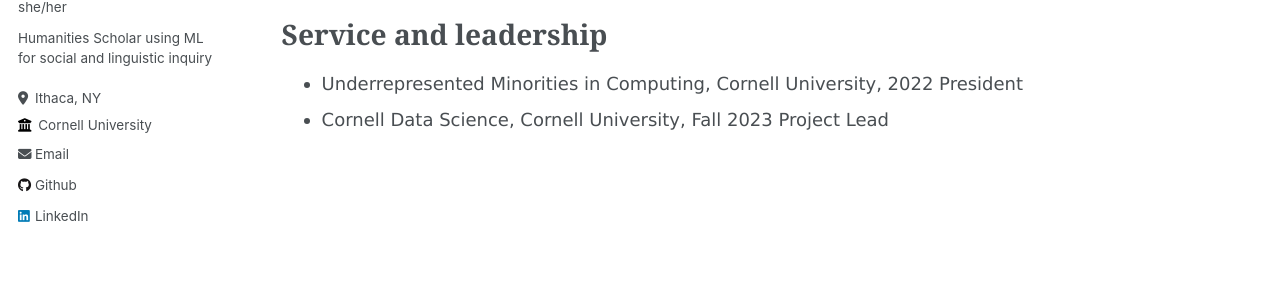
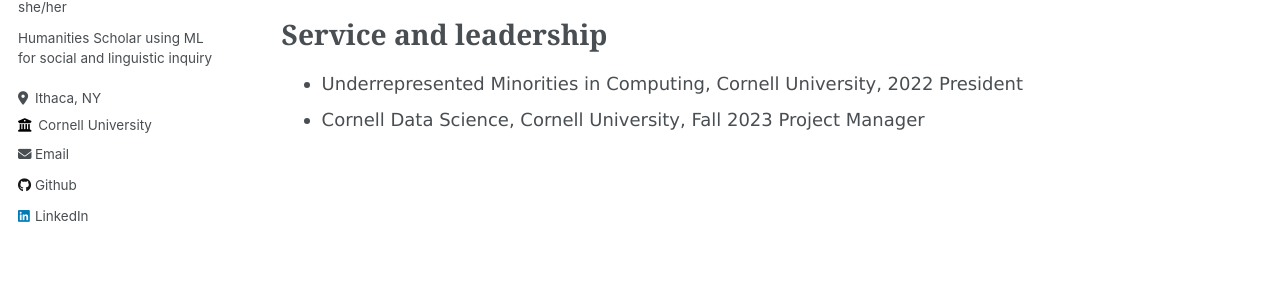
Before and after one commit to imanif/imanif.github.io, a Jekyll site: the page built from _pages/cv.md, in a window 1280 px wide and 900 px high, scrolled down 1784 px. Shown: the part 342-644 px from the top of the window. Built offline with Jekyll 4.4.1, drawn with Linux system fonts in a browser that asks for light colours.

Commit message:
update cv

```diff
--- a/_pages/cv.md
+++ b/_pages/cv.md
@@ -66,4 +66,4 @@ Teaching
 Service and leadership
 ======
 * Underrepresented Minorities in Computing, Cornell University, 2022 President
-* Cornell Data Science, Cornell University, Fall 2023 Project Lead
+* Cornell Data Science, Cornell University, Fall 2023 Project Manager
```
